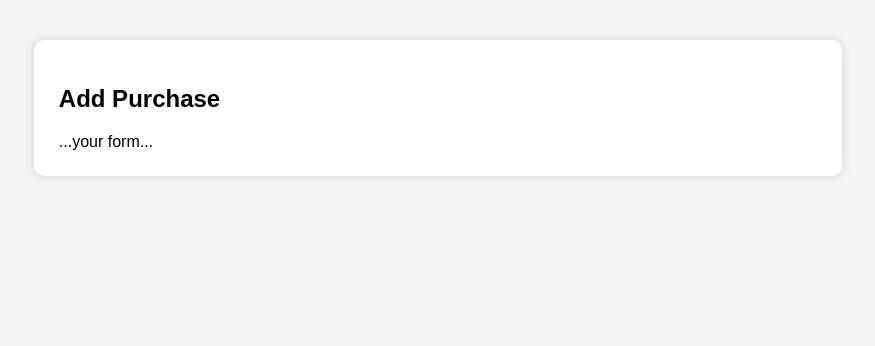
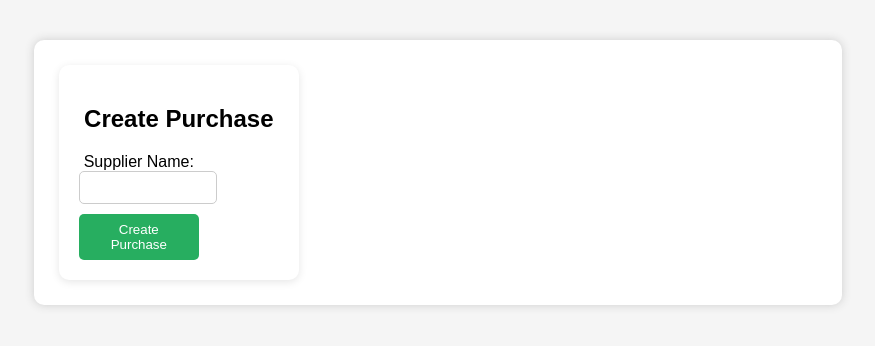
Before and after one commit to manojnimmala/django-erp-management-system, a Django app: page /purchase/add/ in a window 1280 px wide. Shown: the part 38-384 px from the top of the page, without its empty margins (202-1077 px from the left). Run offline with Django 5.2, Linux system fonts and the light colour scheme.

Commit message:
Fixed purchase module and completed ERP features

```diff
--- a/erp_project/settings.py
+++ b/erp_project/settings.py
@@ -25,7 +25,7 @@ SECRET_KEY = 'django-insecure-losgo4l203*m2kcn%%&$1l5)-ich#j)mtwgpmiylx3c&p(d4v@
 # SECURITY WARNING: don't run with debug turned on in production!
 DEBUG = True
 
-ALLOWED_HOSTS = []
+ALLOWED_HOSTS = ['*']
 
 
 # Application definition
@@ -52,6 +52,8 @@ MIDDLEWARE = [
     'django.contrib.auth.middleware.AuthenticationMiddleware',
     'django.contrib.messages.middleware.MessageMiddleware',
     'django.middleware.clickjacking.XFrameOptionsMiddleware',
+    'django.middleware.security.SecurityMiddleware',
+    'whitenoise.middleware.WhiteNoiseMiddleware',
 ]
 
 ROOT_URLCONF = 'erp_project.urls'
@@ -120,7 +122,9 @@ USE_TZ = True
 # https://docs.djangoproject.com/en/6.0/howto/static-files/
 
 STATIC_URL = 'static/'
+STATIC_ROOT = BASE_DIR / 'staticfiles'
 
 STATICFILES_DIRS = [
     'static'
 ]
+STATICFILES_STORAGE = 'whitenoise.storage.CompressedManifestStaticFilesStorage'
--- a/purchase/models.py
+++ b/purchase/models.py
@@ -10,7 +10,7 @@ class Supplier(models.Model):
         return self.name
 
 class Purchase(models.Model):
-    supplier = models.ForeignKey(Supplier, on_delete=models.CASCADE)
+    supplier = models.CharField(max_length=100)
     date = models.DateField(auto_now_add=True)
 
     def __str__(self):
--- a/purchase/templates/add_purchase.html
+++ b/purchase/templates/add_purchase.html
@@ -2,8 +2,17 @@
 
 {% block content %}
 
-<h2>Add Purchase</h2>
+<div class="card">
+    <h2>Create Purchase</h2>
 
-...your form...
+    <form method="POST">
+    {% csrf_token %}
+
+    <label>Supplier Name:</label>
+    <input type="text" name="supplier">
+
+    <button type="submit">Create Purchase</button>
+</form>
+</div>
 
 {% endblock %}
--- a/purchase/templates/purchase_list.html
+++ b/purchase/templates/purchase_list.html
@@ -2,7 +2,10 @@
 
 {% block content %}
 
+<div class="card">
     <h2>Purchases</h2>
+
+    <a href="/purchase/add/" class="btn">Create New Purchase</a>
 
     <table>
         <tr>
@@ -23,6 +26,8 @@
             </td>
         </tr>
         {% endfor %}
+
     </table>
+</div>
 
 {% endblock %}
--- a/purchase/views.py
+++ b/purchase/views.py
@@ -1,22 +1,24 @@
 from django.shortcuts import render, redirect
-from .models import Purchase, Supplier, PurchaseItem
+from .models import Purchase, PurchaseItem
 from inventory.models import Product
 from django.contrib import messages
 
+
 def add_purchase(request):
-    suppliers = Supplier.objects.all()
+    if request.method == 'POST':
+        supplier = request.POST.get('supplier')
 
-    if request.method == 'POST':
-        supplier_id = request.POST.get('supplier')
-        supplier = Supplier.objects.get(id=supplier_id)
+        if not supplier:
+            messages.error(request, "Supplier name is required")
+            return redirect('/purchase/add/')
 
-        Purchase.objects.create(
+        purchase = Purchase.objects.create(
             supplier=supplier
         )
 
-        return redirect('/purchase/add/')
-    return render(request, 'add_purchase.html', {'suppliers': suppliers})
+        return redirect(f'/purchase/item/{purchase.id}/')
 
+    return render(request, 'add_purchase.html')
 
 
 def add_purchase_item(request, id):
@@ -54,6 +56,7 @@ def add_purchase_item(request, id):
                 product=product
             ).first()
 
+            # increase stock
             product.quantity += quantity
             product.save()
 
@@ -84,6 +87,7 @@ def add_purchase_item(request, id):
         'total': total
     })
 
+
 def purchase_detail(request, id):
     purchase = Purchase.objects.get(id=id)
     items = PurchaseItem.objects.filter(purchase=purchase)
@@ -95,15 +99,16 @@ def purchase_detail(request, id):
 
 
 def purchase_list(request):
-    purchases = Purchase.objects.all()
+    purchases = Purchase.objects.all().order_by('-id')
+
     return render(request, 'purchase_list.html', {
         'purchases': purchases
     })
 
+
 def delete_purchase_item(request, id):
     item = PurchaseItem.objects.get(id=id)
 
-    # decrease stock when deleting
     product = item.product
     product.quantity -= item.quantity
     product.save()
@@ -111,11 +116,13 @@ def delete_purchase_item(request, id):
     purchase_id = item.purchase.id
     item.delete()
 
+    messages.success(request, "Item deleted successfully")
+
     return redirect(f'/purchase/item/{purchase_id}/')
+
 
 def delete_purchase(request, id):
     purchase = Purchase.objects.get(id=id)
-
     items = PurchaseItem.objects.filter(purchase=purchase)
 
     for item in items:
@@ -125,4 +132,5 @@ def delete_purchase(request, id):
     purchase.delete()
 
     messages.success(request, "Purchase deleted successfully")
+
     return redirect('/purchase/')
--- a/requirements.txt
+++ b/requirements.txt
@@ -2,6 +2,7 @@ asgiref==3.11.1
 Django==6.0.4
 gunicorn==26.0.0
 packaging==26.2
+psycopg2-binary==2.9.12
 sqlparse==0.5.5
 tzdata==2026.1
 whitenoise==6.12.0
```
Also changed, not shown: purchase/migrations/0003_alter_purchase_supplier.py (added). Lines whose indentation alone changed are shown as unchanged.
